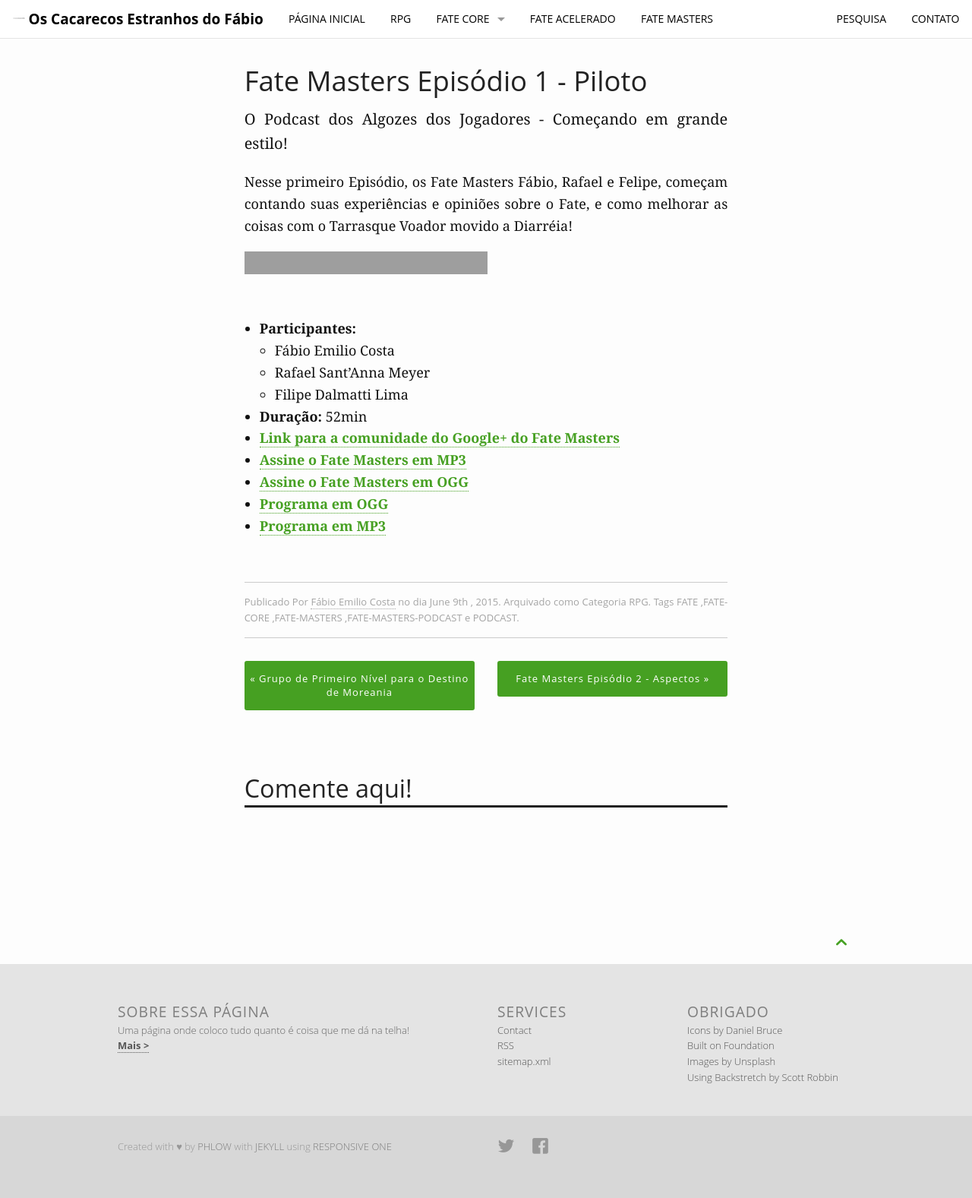
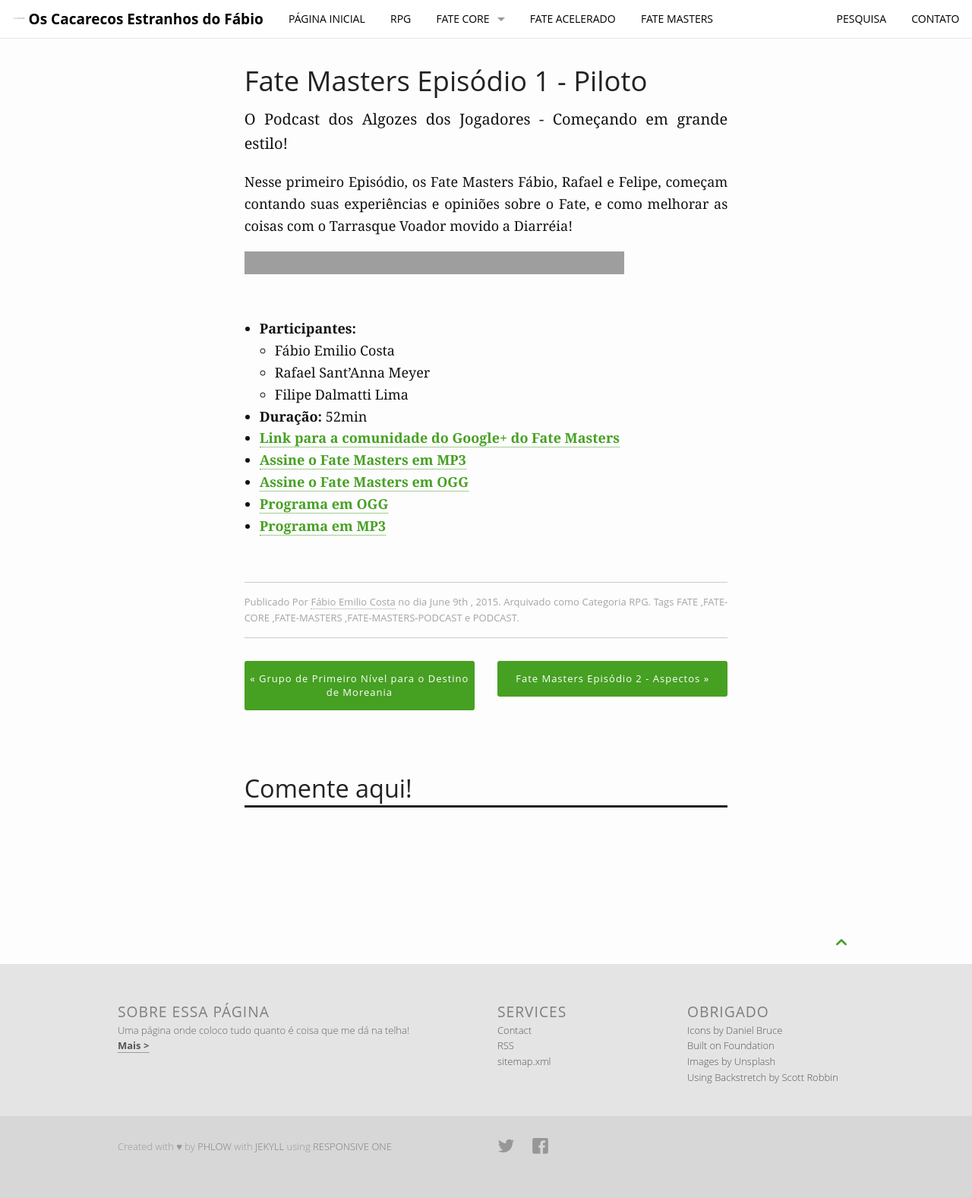
Before and after one commit to fabiocosta0305/fabiocosta0305.github.io-old, a Jekyll site: the page built from _posts/Fate-Masters/2015-06-09-FateMasters#1.md, in a window 1280 px wide. Shown: the whole page at 76% size. Built offline with Jekyll 4.4.1, drawn with Linux system fonts in a browser that asks for light colours; comment, search, counter and statistics services are not loaded; grey boxes are pictures that could not be loaded.

Commit message:
Ajustado para o uso do player do Internet Archive

```diff
--- a/_includes/podcast.html
+++ b/_includes/podcast.html
@@ -1,5 +1,5 @@
 {% if page.iaplayer %}
-<iframe src="https://archive.org/embed/{{ page.iaplayer }}" width="320" height="30" frameborder="0" webkitallowfullscreen="true" mozallowfullscreen="true" allowfullscreen></iframe>
+<iframe src="https://archive.org/embed/{{ page.iaplayer }}" width="500" height="30" frameborder="0" webkitallowfullscreen="true" mozallowfullscreen="true" allowfullscreen></iframe>
 {% else %}
 <script type="text/javascript">
   LBP.options = { controlsExtra: [] }
```
